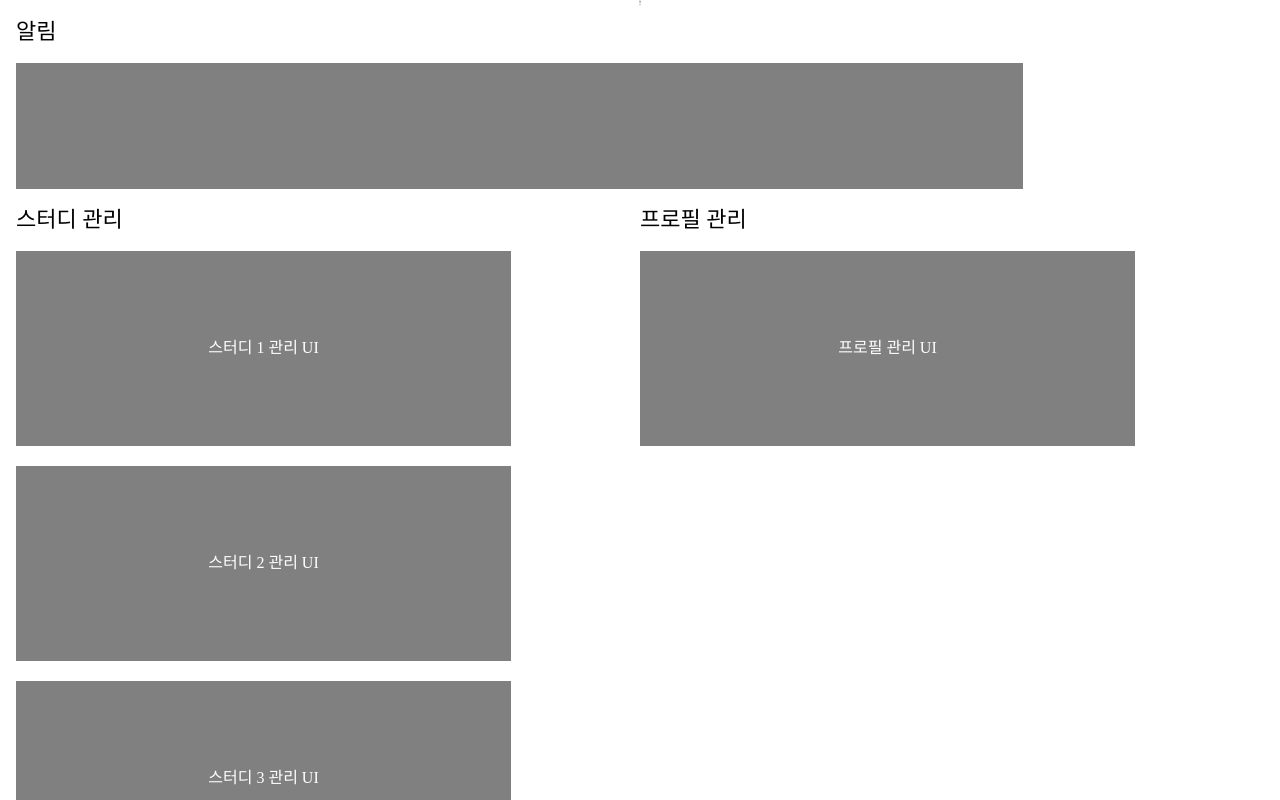
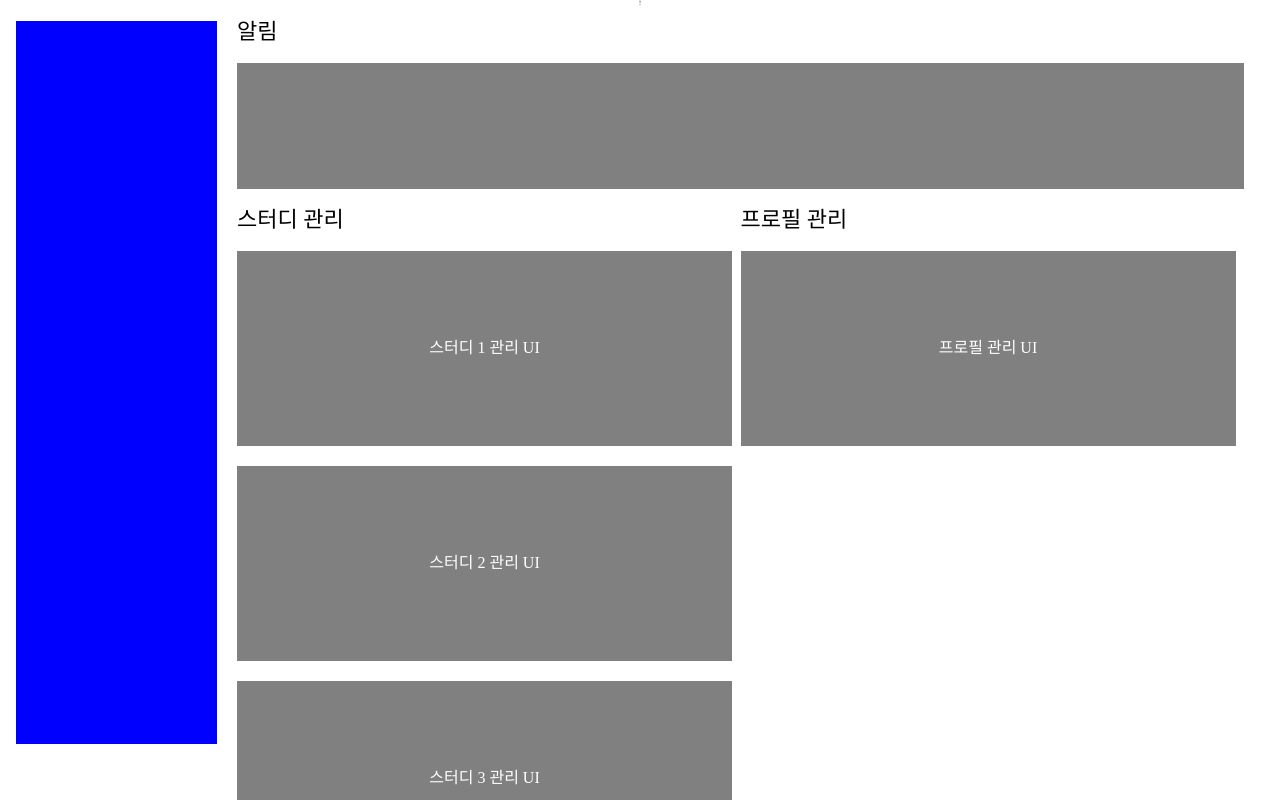
Before and after one commit to chxxrin/client, a React (Create React App) app: page /setting in a window 1280 px wide. Shown: the top 800 px of the page. Built offline with nearby package versions, Linux system fonts and the light colour scheme; a web font is replaced by a local one.

Commit message:
✨사이드바 추가(#3)
-사이드바는 추후 공통사항으로 변경 예정
-각 박스의 세부 내용 좀 더 추가해야함

```diff
--- a/src/@pages/setting/setting.js
+++ b/src/@pages/setting/setting.js
@@ -6,6 +6,8 @@ const studies = ['스터디 1', '스터디 2', '스터디 3', '스터디 4'];
 const Setting = () => {
   return (
     <SettingWrapper>
+      <Sidebar />
+      <SettingContent>
         <SettingTitle>알림</SettingTitle>
         <NotificationBox />
         <ContentWrapper>
@@ -20,6 +22,7 @@ const Setting = () => {
             <ProfileBox />
           </ProfileWrapper>
         </ContentWrapper>
+      </SettingContent>
     </SettingWrapper>
   );
 };
@@ -34,6 +37,12 @@ const ProfileBox = () => {
   return <Box>프로필 관리 UI</Box>;
 };
 
+const Sidebar = styled.div`
+  width: 201px;
+  height: 723px;
+  background: blue;
+`;
+
 const NotificationBox = styled.div`
   width: 1007px;
   height: 126px;
@@ -44,9 +53,15 @@ const NotificationBox = styled.div`
 
 const SettingWrapper = styled.div`
   display: flex;
+  flex-direction: row;
+  padding: 16px;
+`;
+
+const SettingContent = styled.div`
+  display: flex;
   flex-direction: column;
   align-items: flex-start;
-  padding: 16px;
+  margin-left: 20px;
 `;
 
 //스터디 관리 + 프로필 관리 감싸는 태그
```
Lines whose indentation alone changed are shown as unchanged.
